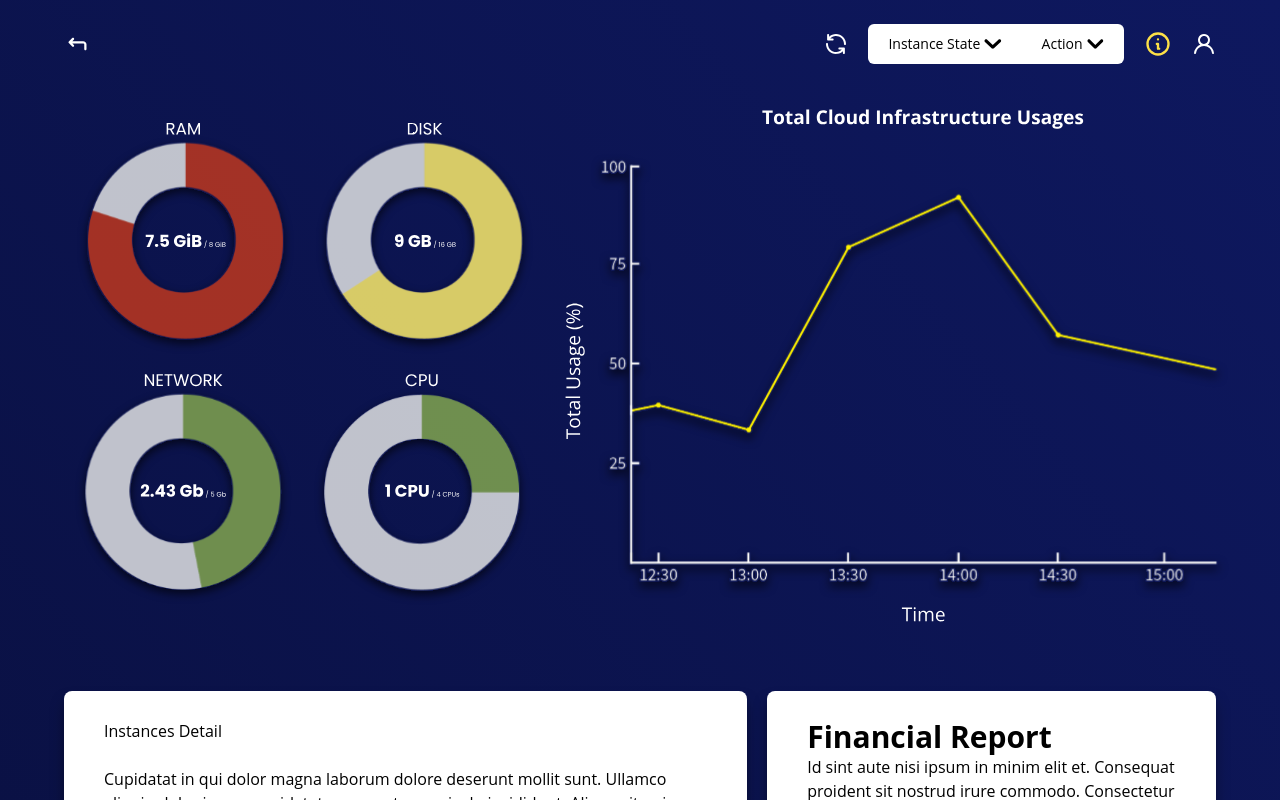
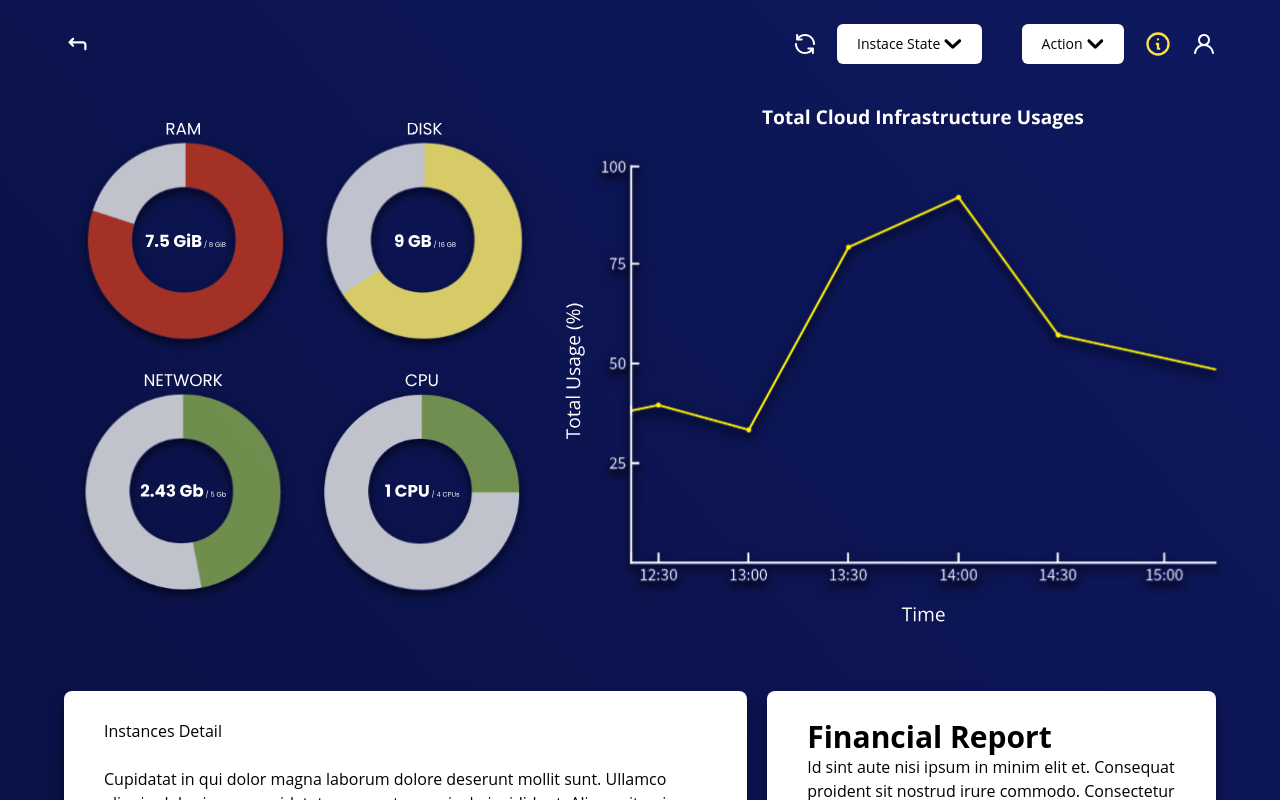
Before and after one commit to The-Varieties/ciso-front-end, a React (Create React App) app: page /data-vis-page in a window 1280 px wide. Shown: the top 800 px of the page. Built offline with nearby package versions, Linux system fonts and the light colour scheme.

Commit message:
Increased the reusability of the dropdown menus, need some styling fixes

```diff
--- a/src/components/dropdownMenu/index.jsx
+++ b/src/components/dropdownMenu/index.jsx
@@ -28,19 +28,19 @@ function DropdownMenu(props) {
         <div className="block">
             <div className="flex bg-white rounded-md h-10 w-fit px-5 mx-5 text-sm">
                 <div ref={dropdownRef} className="my-auto flex w-fit cursor-pointer" onClick={toogleDropdown}>
-                    <p>Instance State</p>
+                    <p>{props.menuTitle}</p>
                     <img src={DownArrow} alt="Down Arrow" className={`h-3 w-fit my-auto ml-1 ${rotatingAnimation}`}/>
-                </div>
-                <div className="my-auto ml-10 flex cursor-pointer">
-                    <p>Action</p>
-                    <img src={DownArrow} alt="Down Arrow" className={`h-3 w-fit my-auto ml-1`}/>
                 </div>
             </div>
 
             <div className={`relative mx-5 ${dropdownIsActive ? 'visible translate-y-2 opacity-1' : 'invisible translate-y-0 opacity-0'} transition-all duration-500 transform`}>
                 <nav className={`absolute h-fit w-36`} >
                     <div className="bg-white rounded-md shadow block px-5 pt-3 pb-5 text-sm" >
-                        <Link to={"/"} className="w-full">Test</Link>
+                        {props.dropdownList.values.map((instance, index) => (
+                            <div className="mb-5" key={index}>
+                                <Link to={instance.nextRoute} className="w-full">{instance.menuName}</Link>
+                            </div>
+                        ))}
                     </div>
                 </nav>
             </div>
--- a/src/components/rightSizingComponent/index.jsx
+++ b/src/components/rightSizingComponent/index.jsx
@@ -11,6 +11,20 @@ function RightSizingComponent(props){
     // This value can be changed to continuous value if needed
     const rightsizingCat = 1;
 
+    const instanceDropdownList = {name: "instanceDropdownList", values: [
+            {nextRoute: "/", menuName: "Start Instance"},
+            {nextRoute: "/", menuName: "Stop Instance"},
+            {nextRoute: "/", menuName: "Reboot Instance"},
+        ]
+    }
+
+    const actionDropdownList = {name: "actionDropdownList", values: [
+            {nextRoute: "/", menuName: "RAM Setting"},
+            {nextRoute: "/", menuName: "Storage Setting"},
+            {nextRoute: "/", menuName: "Security Setting"},
+        ]
+    }
+
     return(
         <div className="flex h-10 mt-6">
             <BackArrow />
@@ -21,7 +35,8 @@ function RightSizingComponent(props){
                     <div className="flex">
                         <img src={RefreshIcon} alt="Refresh Icon" className="h-6 cursor-pointer my-auto"/>
 
-                        <DropdownMenu />
+                        <DropdownMenu menuTitle="Instace State" dropdownList={instanceDropdownList}/>
+                        <DropdownMenu menuTitle="Action" dropdownList={actionDropdownList}/>
 
                         <svg xmlns="http://www.w3.org/2000/svg" className={`h-7 my-auto ${rightsizingCat === 0 ? "stroke-green-500" : [rightsizingCat === 1 ? "stroke-yellow-300" : "stroke-red-600"]}`} viewBox="0 0 24 24" strokeWidth="2" fill="none">
                             <path strokeLinecap="round" strokeLinejoin="round" d="M13 16h-1v-4h-1m1-4h.01M21 12a9 9 0 11-18 0 9 9 0 0118 0z" />
```
